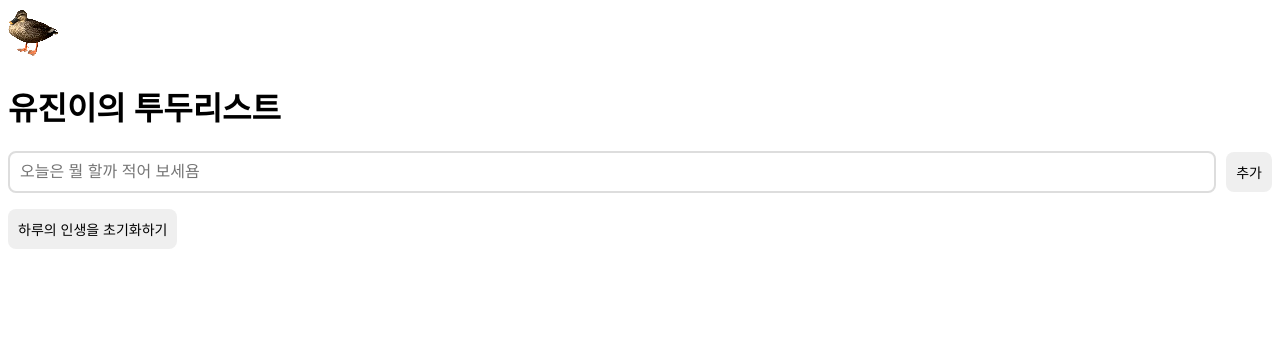
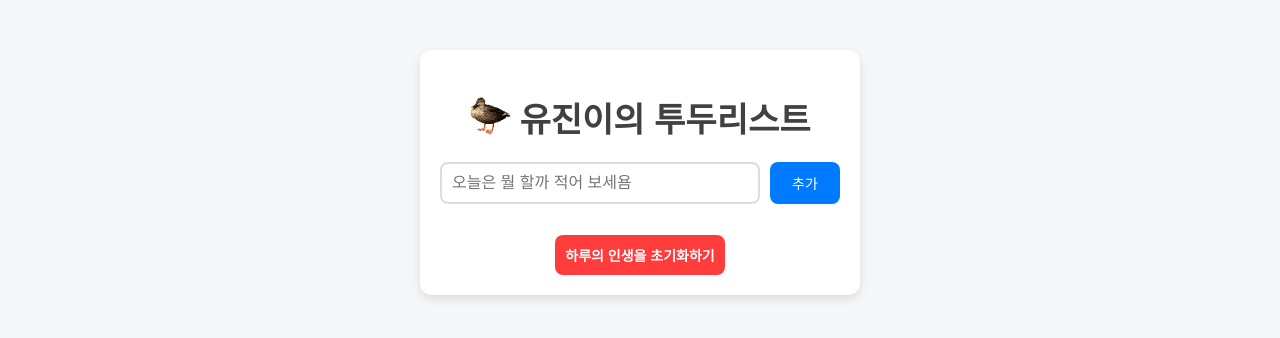
Before and after one commit to logan980102/PostgreSQL-todo, a Flask app: page / in a window 1280 px wide. Shown: the top 338 px of the page. Run offline with Flask 3, Linux system fonts and the light colour scheme; data that the repository does not hold is empty; some libraries are stand-ins or nearby versions.

Commit message:
버ㅏ튼

```diff
--- a/static/styles.css
+++ b/static/styles.css
@@ -1,10 +1,51 @@
+/* 전체 페이지 스타일 */
+body {
+  font-family: "Arial", sans-serif;
+  background-color: #f4f6f8; /* 밝은 배경 */
+  text-align: center;
+  margin: 0;
+  padding: 0;
+}
+
+/* 투두리스트 컨테이너 */
+.container {
+  width: 90%;
+  max-width: 400px;
+  margin: 50px auto;
+  background: white;
+  padding: 20px;
+  border-radius: 12px;
+  box-shadow: 0 4px 10px rgba(0, 0, 0, 0.1);
+}
+
+/* 제목 스타일 */
+.title-container {
+  display: flex;
+  align-items: center;
+  justify-content: center;
+  gap: 10px; /* 이미지와 텍스트 사이 간격 */
+}
+
+.title-container img {
+  width: 40px; /* 제목 크기에 맞게 조절 */
+  height: 40px;
+}
+
+h1 {
+  color: #414141;
+  font-size: 34px; /* 제목 크기 */
+  margin-bottom: 20px;
+  font-weight: bold;
+}
+
+/* 입력 영역 */
 .input-area {
   display: flex;
-  align-items: center;
   gap: 10px;
+  margin-bottom: 15px;
 }
 
-.input-area input {
+input {
   flex: 1;
   padding: 10px;
   border: 2px solid #ddd;
@@ -12,17 +53,111 @@
   font-size: 16px;
 }
 
-.button-group {
-  display: flex;
-  align-items: center;
-  justify-content: flex-end;
-  gap: 8px;
-}
-
+/* 버튼 기본 스타일 */
 button {
   padding: 10px;
   border: none;
   border-radius: 8px;
+  color: white;
   font-size: 14px;
   cursor: pointer;
 }
+
+/* 추가 버튼 */
+#add-btn {
+  background-color: #007bff;
+  width: 70px;
+}
+
+#add-btn:hover {
+  background-color: #0056b3;
+}
+
+/* 리스트 스타일 */
+ul {
+  list-style: none;
+  padding: 0;
+}
+
+/* 개별 투두 항목 */
+li {
+  background: #fff;
+  padding: 10px; /* 위아래 간격 조절 */
+  border-radius: 8px;
+  display: flex;
+  justify-content: space-between;
+  align-items: center;
+  margin-bottom: 6px;
+  border: 1px solid #ddd;
+  transition: background 0.3s ease-in-out;
+}
+
+/* 투두 텍스트 */
+li span {
+  flex: 1;
+  text-align: left;
+  font-size: 18px; /* 글씨 크기 증가 */
+  font-weight: normal; /* 볼드 제거 */
+  color: black;
+}
+
+/* 버튼 컨테이너 - 가로 정렬 & 오른쪽 정렬 */
+.button-group {
+  display: flex;
+  flex-direction: row; /* 가로 정렬 */
+  align-items: center;
+  justify-content: flex-end; /* 오른쪽 정렬 */
+  gap: 8px; /* 버튼 간 간격 추가 */
+  margin-left: auto; /* 오른쪽으로 정렬 */
+}
+
+/* 완료 버튼 */
+.toggle-btn {
+  background-color: #28a745;
+  width: 45px;
+  height: 40px;
+  border-radius: 5px;
+  display: flex;
+  justify-content: center;
+  align-items: center;
+  font-size: 16px;
+}
+
+.toggle-btn:hover {
+  background-color: #218838;
+}
+
+/* 삭제 버튼 */
+.delete-btn {
+  background-color: #dc3545;
+  width: 45px;
+  height: 40px;
+  border-radius: 5px;
+  display: flex;
+  justify-content: center;
+  align-items: center;
+  font-size: 16px;
+}
+
+.delete-btn:hover {
+  background-color: #c82333;
+}
+
+/* 완료된 항목 스타일 */
+li.done {
+  text-decoration: line-through;
+  color: gray;
+  background: #e9f5e9;
+}
+
+/* 전체 삭제 버튼 */
+.reset {
+  margin-top: 15px;
+  background: #ff3c3c;
+  color: white;
+  font-weight: bold;
+}
+
+.reset:hover {
+  background: #ff1e1e;
+}
```
